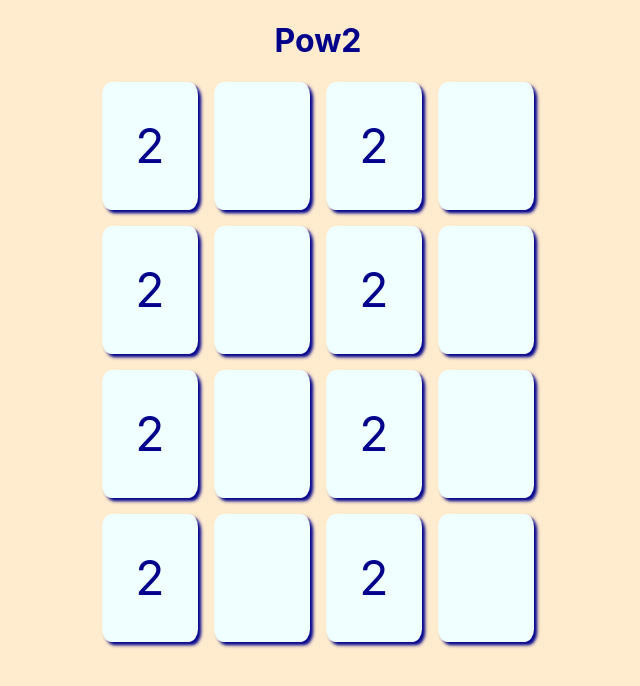
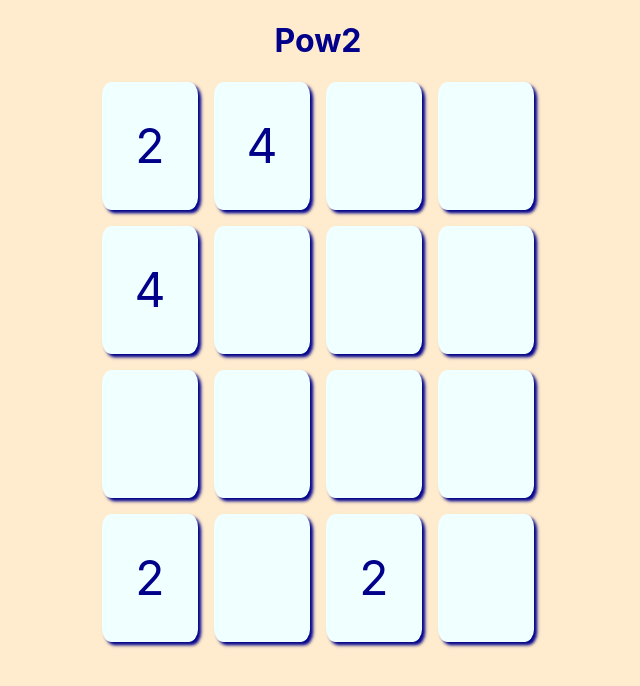
Before and after one commit to airtoxin/pow2, a React (Create React App) app: page / in a window 1280 px wide. Shown: the top 686 px of the page, without its empty margins (322-962 px from the left). Built offline with nearby package versions, Linux system fonts and the light colour scheme.

Commit message:
Add board

```diff
--- a/src/App.tsx
+++ b/src/App.tsx
@@ -1,20 +1,24 @@
 import React from "react";
 import { css } from "emotion";
-import {Board} from "./features/Board";
+import { Board } from "./features/Board";
 
 const App: React.FC = () => {
   return (
-    <div className={css({
+    <div
+      className={css({
         backgroundColor: "blanchedalmond",
         textAlign: "center",
         color: "darkblue",
         height: "100vh",
         display: "flex",
         flexDirection: "column",
-      alignItems: "center",
-    })}>
+        alignItems: "center"
+      })}
+    >
       <h1>Pow2</h1>
-      <Board/>
+      <Board
+        numbers={[[2, 4, 0, 0], [4, 0, 0, 0], [0, 0, 0, 0], [2, 0, 2, 0]]}
+      />
     </div>
   );
 };
--- a/src/features/Board/index.tsx
+++ b/src/features/Board/index.tsx
@@ -2,7 +2,11 @@ import React from "react";
 import { css } from "emotion";
 import { Cell } from "../../components/Cell";
 
-export const Board: React.FunctionComponent = () => {
+export type Props = {
+  numbers: number[][];
+};
+
+export const Board: React.FunctionComponent<Props> = props => {
   return (
     <div
       className={css({
@@ -13,22 +17,9 @@ export const Board: React.FunctionComponent = () => {
         gridGap: "1em"
       })}
     >
-      <Cell>2</Cell>
-      <Cell></Cell>
-      <Cell>2</Cell>
-      <Cell></Cell>
-      <Cell>2</Cell>
-      <Cell></Cell>
-      <Cell>2</Cell>
-      <Cell></Cell>
-      <Cell>2</Cell>
-      <Cell></Cell>
-      <Cell>2</Cell>
-      <Cell></Cell>
-      <Cell>2</Cell>
-      <Cell></Cell>
-      <Cell>2</Cell>
-      <Cell></Cell>
+      {props.numbers.flat().map((n, i) => (
+        <Cell key={i}>{n === 0 ? null : n}</Cell>
+      ))}
     </div>
   );
 };
```
Lines whose indentation alone changed are shown as unchanged.
